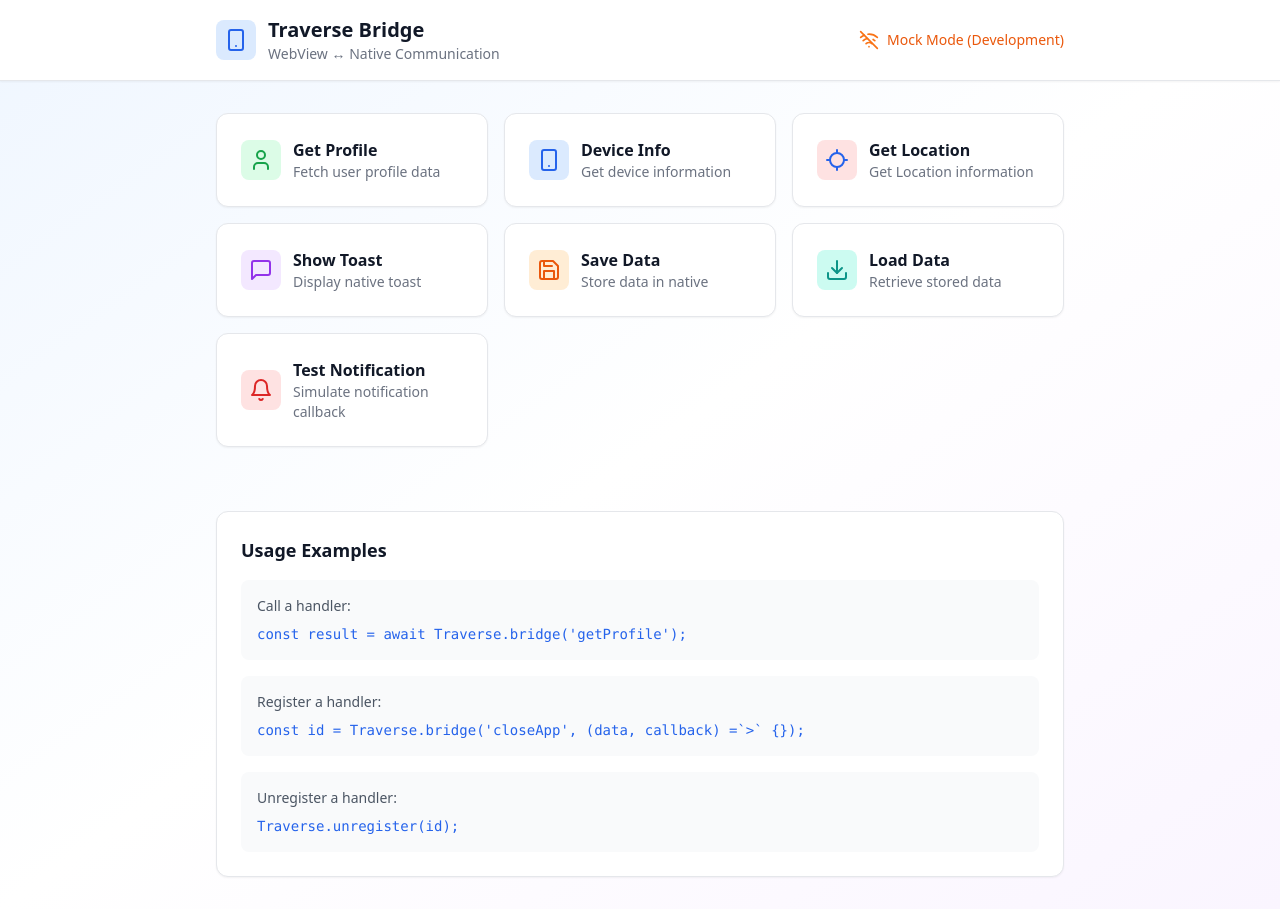
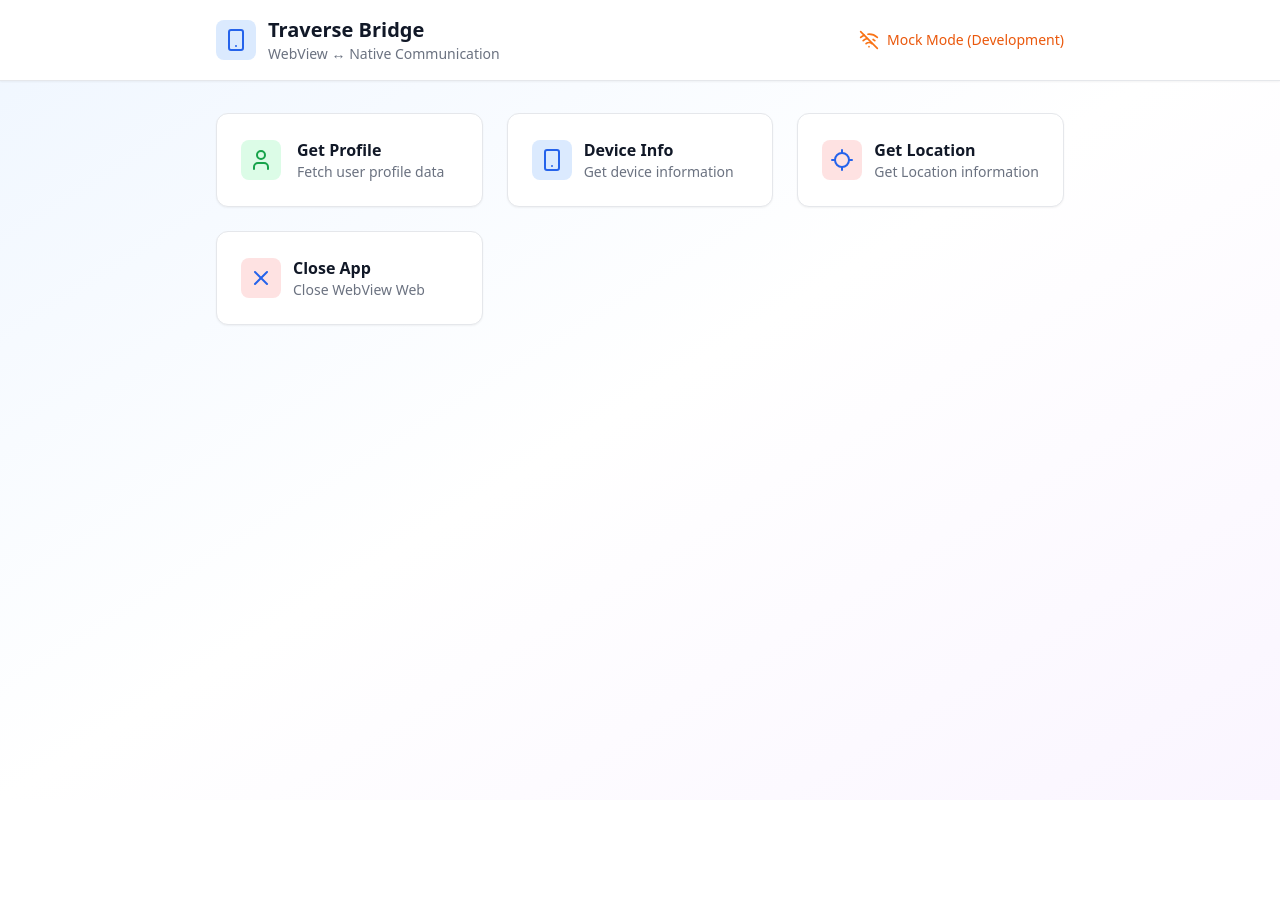
Before and after one commit to SokPeav/React-SDK, a React (Vite) app: page / in a window 1280 px wide. After the commit the page ends 800 px from the top, so only its background shows below. Built offline with nearby package versions, Linux system fonts and the light colour scheme.

Commit message:
update app UI

```diff
--- a/src/App.tsx
+++ b/src/App.tsx
@@ -1,20 +1,17 @@
-import React, { useState, useEffect, useRef } from "react";
-import { Traverse } from "./core/Traverse";
-import { ProfileData, DeviceInfo } from "./types";
 import {
+  Bell,
+  Check,
+  Info,
+  LocateIcon,
   Smartphone,
   User,
-  Info,
   Wifi,
   WifiOff,
-  MessageSquare,
-  Bell,
-  Save,
-  Download,
-  X,
-  Check,
-  LocateIcon,
+  X
 } from "lucide-react";
+import { useEffect, useRef, useState } from "react";
+import { Traverse } from "./core/Traverse";
+import { DeviceInfo, ProfileData } from "./types";
 
 function App() {
   const [isConnected, setIsConnected] = useState(false);
@@ -32,50 +29,25 @@ function App() {
   const closeCallbackRef = useRef<((response?: any) => void) | null>(null);
 
   useEffect(() => {
-    // Check connection status
     setIsConnected(Traverse.available());
 
-    // Register handler for close app requests from native
-    const closeHandlerId = Traverse.bridge(
+    const handlerId = Traverse.bridge(
       "closeApp",
-      (data: any, callback?: (response?: any) => void) => {
-        console.log("Native wants to close app:", data);
+      (data: { reason: string }, callback) => {
+        console.log("✅ Native wants to close app:", data);
         setCloseReason(data?.reason || "Unknown reason");
         setShowCloseDialog(true);
         closeCallbackRef.current = callback || null;
       }
     );
 
-    // Register handler for notifications from native
-    const notificationHandlerId = Traverse.bridge(
-      "onNotification",
-      (data: any) => {
-        const newNotification = {
-          id: Date.now(),
-          title: data.title || "Notification",
-          message: data.message || "No message",
-        };
-        setNotifications((prev) => [...prev, newNotification]);
-
-        // Auto remove after 5 seconds
-        setTimeout(() => {
-          setNotifications((prev) =>
-            prev.filter((n) => n.id !== newNotification.id)
-          );
-        }, 5000);
-      }
-    );
-
     return () => {
-      // Cleanup handlers
       if (Traverse.available()) {
-        Traverse.unregister(closeHandlerId as string);
-        Traverse.unregister(notificationHandlerId as string);
+        Traverse.unregister(handlerId as string);
       }
     };
   }, []);
 
-  console.log(locationInfo);
   const handleGetProfile = async () => {
     setLoading(true);
     try {
@@ -88,7 +60,6 @@ function App() {
       setLoading(false);
     }
   };
-
   const handleGetDeviceInfo = async () => {
     setLoading(true);
     try {
@@ -105,7 +76,7 @@ function App() {
     setLoading(true);
     try {
       const locationData = await Traverse.bridge("getLocationInfo");
-      setLocationInfo(locationData);
+      setLocationInfo(locationData as any);
       setMessage("Location info loaded successfully!");
     } catch (error: any) {
       setMessage(`Error: ${error.message}`);
@@ -114,64 +85,11 @@ function App() {
     }
   };
 
-  const handleShowToast = async () => {
-    setLoading(true);
-    try {
-      await Traverse.bridge("showToast", { message: "Hello from WebView!" });
-      setMessage("Toast shown successfully!");
-    } catch (error: any) {
-      setMessage(`Error: ${error.message}`);
-    } finally {
-      setLoading(false);
-    }
+  const handleCloseApp = async () => {
+    Traverse.bridge("closeApp", { reason: "Mock triggered from UI" });
   };
-
-console.log("📍 Location Info from Native:", locationInfo);
-  const handleSaveData = async () => {
-    setLoading(true);
-    try {
-      await Traverse.bridge("saveToStorage", {
-        key: "user_preference",
-        value: { theme: "dark", notifications: true },
-      });
-      setMessage("Data saved successfully!");
-    } catch (error: any) {
-      setMessage(`Error: ${error.message}`);
-    } finally {
-      setLoading(false);
-    }
-  };
-
-  const handleLoadData = async () => {
-    setLoading(true);
-    try {
-      const data = await Traverse.bridge("getFromStorage", {
-        key: "user_preference",
-      });
-      setMessage(`Loaded data: ${JSON.stringify(data)}`);
-    } catch (error: any) {
-      setMessage(`Error: ${error.message}`);
-    } finally {
-      setLoading(false);
-    }
-  };
-
-  const handleSimulateNotification = async () => {
-    setLoading(true);
-    try {
-      await Traverse.bridge("simulateNotification", {
-        title: "Test Notification",
-        message: "This is a test notification from the bridge!",
-      });
-      setMessage("Notification simulation triggered!");
-    } catch (error: any) {
-      setMessage(`Error: ${error.message}`);
-    } finally {
-      setLoading(false);
-    }
-  };
-
   const handleCloseResponse = (confirmed: boolean) => {
+    console.log(closeCallbackRef);
     if (closeCallbackRef.current) {
       closeCallbackRef.current({
         confirmed,
@@ -286,16 +204,14 @@ console.log("📍 Location Info from Native:", locationInfo);
             <div className="flex space-x-3">
               <button
                 onClick={() => handleCloseResponse(true)}
-                className="flex-1 bg-red-600 text-white px-4 py-2 rounded-lg hover:bg-red-700 transition-colors flex items-center justify-center space-x-2"
+                className=" bg-red-600 text-white px-4 py-2 rounded-lg hover:bg-red-700 transition-colors flex items-center justify-center space-x-2"
               >
-                <Check className="w-4 h-4" />
                 <span>Confirm Close</span>
               </button>
               <button
                 onClick={() => handleCloseResponse(false)}
-                className="flex-1 bg-gray-200 text-gray-800 px-4 py-2 rounded-lg hover:bg-gray-300 transition-colors flex items-center justify-center space-x-2"
+                className=" bg-gray-200 text-gray-800 px-4 py-2 rounded-lg hover:bg-gray-300 transition-colors flex items-center justify-center space-x-2"
               >
-                <X className="w-4 h-4" />
                 <span>Cancel</span>
               </button>
             </div>
@@ -315,28 +231,45 @@ console.log("📍 Location Info from Native:", locationInfo);
           </div>
         )}
 
-        {/* Action Buttons */}
-        <div className="grid grid-cols-1 md:grid-cols-2 lg:grid-cols-3 gap-4 mb-8">
+        <div className="grid grid-cols-1 md:grid-cols-2 lg:grid-cols-3 gap-6">
+          {/* Profile Card with JSON */}
+          <div className="space-y-4">
+            {/* Button Card */}
+            <div className="bg-white rounded-xl border border-gray-200 shadow-sm p-6">
               <button
                 onClick={handleGetProfile}
                 disabled={loading}
-            className="p-6 bg-white rounded-xl shadow-sm border border-gray-200 hover:shadow-md transition-all duration-200 disabled:opacity-50 group"
+                className="w-full flex items-center space-x-4 group"
               >
-            <div className="flex items-center space-x-3">
-              <div className="p-2 bg-green-100 rounded-lg group-hover:bg-green-200 transition-colors">
+                <div className="p-2 bg-green-100 rounded-lg group-hover:bg-green-200 transition">
                   <User className="w-6 h-6 text-green-600" />
                 </div>
                 <div className="text-left">
                   <h3 className="font-semibold text-gray-900">Get Profile</h3>
-                <p className="text-sm text-gray-500">Fetch user profile data</p>
-              </div>
+                  <p className="text-sm text-gray-500">
+                    Fetch user profile data
+                  </p>
                 </div>
               </button>
+            </div>
 
+            {/* JSON Block aligned with button card */}
+            {profile && (
+              <div className="bg-gray-900 text-white rounded-xl border border-gray-700 p-4 text-sm">
+                <h4 className="font-semibold mb-2"> JSON Data</h4>
+                <pre className="whitespace-pre-wrap overflow-x-auto">
+                  {JSON.stringify(profile, null, 2)}
+                </pre>
+              </div>
+            )}
+          </div>
+          <div className="space-y-4">
+            {/* Button Card */}
+            <div className="bg-white rounded-xl border border-gray-200 shadow-sm p-6">
               <button
                 onClick={handleGetDeviceInfo}
                 disabled={loading}
-            className="p-6 bg-white rounded-xl shadow-sm border border-gray-200 hover:shadow-md transition-all duration-200 disabled:opacity-50 group"
+                className="w-full flex items-center space-x-4 group"
               >
                 <div className="flex items-center space-x-3">
                   <div className="p-2 bg-blue-100 rounded-lg group-hover:bg-blue-200 transition-colors">
@@ -344,221 +277,78 @@ console.log("📍 Location Info from Native:", locationInfo);
                   </div>
                   <div className="text-left">
                     <h3 className="font-semibold text-gray-900">Device Info</h3>
-                <p className="text-sm text-gray-500">Get device information</p>
+                    <p className="text-sm text-gray-500">
+                      Get device information
+                    </p>
                   </div>
                 </div>
               </button>
+            </div>
+
+            {/* JSON Block aligned with button card */}
+            {deviceInfo && (
+              <div className="bg-gray-900 text-white rounded-xl border border-gray-700 p-4 text-sm">
+                <h4 className="font-semibold mb-2"> JSON Data</h4>
+                <pre className="whitespace-pre-wrap overflow-x-auto">
+                  {JSON.stringify(deviceInfo, null, 2)}
+                </pre>
+              </div>
+            )}
+          </div>
+          <div className="space-y-4">
+            {/* Button Card */}
+            <div className="bg-white rounded-xl border border-gray-200 shadow-sm p-6">
               <button
                 onClick={handleGetLocationInfo}
                 disabled={loading}
-            className="p-6 bg-white rounded-xl shadow-sm border border-gray-200 hover:shadow-md transition-all duration-200 disabled:opacity-50 group"
+                className="w-full flex items-center space-x-4 group"
               >
                 <div className="flex items-center space-x-3">
                   <div className="p-2 bg-red-100 rounded-lg group-hover:bg-blue-200 transition-colors">
                     <LocateIcon className="w-6 h-6 text-blue-600" />
                   </div>
                   <div className="text-left">
-                <h3 className="font-semibold text-gray-900">Get Location</h3>
+                    <h3 className="font-semibold text-gray-900">
+                      Get Location
+                    </h3>
                     <p className="text-sm text-gray-500">
                       Get Location information
                     </p>
                   </div>
                 </div>
               </button>
+            </div>
 
+            {/* JSON Block aligned with button card */}
+            {locationInfo && (
+              <div className="bg-gray-900 text-white rounded-xl border border-gray-700 p-4 text-sm">
+                <h4 className="font-semibold mb-2"> JSON Data</h4>
+                <pre className="whitespace-pre-wrap overflow-x-auto">
+                  {JSON.stringify(locationInfo, null, 2)}
+                </pre>
+              </div>
+            )}
+          </div>
+          <div className="space-y-4">
+            {/* Button Card */}
+            <div className="bg-white rounded-xl border border-gray-200 shadow-sm p-6">
               <button
-            onClick={handleShowToast}
+                onClick={() => {
+                  handleCloseApp();
+                }}
                 disabled={loading}
-            className="p-6 bg-white rounded-xl shadow-sm border border-gray-200 hover:shadow-md transition-all duration-200 disabled:opacity-50 group"
+                className="w-full flex items-center space-x-4 group"
               >
                 <div className="flex items-center space-x-3">
-              <div className="p-2 bg-purple-100 rounded-lg group-hover:bg-purple-200 transition-colors">
-                <MessageSquare className="w-6 h-6 text-purple-600" />
+                  <div className="p-2 bg-red-100 rounded-lg group-hover:bg-blue-200 transition-colors">
+                    <X className="w-6 h-6 text-blue-600" />
                   </div>
                   <div className="text-left">
-                <h3 className="font-semibold text-gray-900">Show Toast</h3>
-                <p className="text-sm text-gray-500">Display native toast</p>
+                    <h3 className="font-semibold text-gray-900">Close App</h3>
+                    <p className="text-sm text-gray-500">Close WebView Web</p>
                   </div>
                 </div>
               </button>
-
-          <button
-            onClick={handleSaveData}
-            disabled={loading}
-            className="p-6 bg-white rounded-xl shadow-sm border border-gray-200 hover:shadow-md transition-all duration-200 disabled:opacity-50 group"
-          >
-            <div className="flex items-center space-x-3">
-              <div className="p-2 bg-orange-100 rounded-lg group-hover:bg-orange-200 transition-colors">
-                <Save className="w-6 h-6 text-orange-600" />
-              </div>
-              <div className="text-left">
-                <h3 className="font-semibold text-gray-900">Save Data</h3>
-                <p className="text-sm text-gray-500">Store data in native</p>
-              </div>
-            </div>
-          </button>
-
-          <button
-            onClick={handleLoadData}
-            disabled={loading}
-            className="p-6 bg-white rounded-xl shadow-sm border border-gray-200 hover:shadow-md transition-all duration-200 disabled:opacity-50 group"
-          >
-            <div className="flex items-center space-x-3">
-              <div className="p-2 bg-teal-100 rounded-lg group-hover:bg-teal-200 transition-colors">
-                <Download className="w-6 h-6 text-teal-600" />
-              </div>
-              <div className="text-left">
-                <h3 className="font-semibold text-gray-900">Load Data</h3>
-                <p className="text-sm text-gray-500">Retrieve stored data</p>
-              </div>
-            </div>
-          </button>
-
-          <button
-            onClick={handleSimulateNotification}
-            disabled={loading}
-            className="p-6 bg-white rounded-xl shadow-sm border border-gray-200 hover:shadow-md transition-all duration-200 disabled:opacity-50 group"
-          >
-            <div className="flex items-center space-x-3">
-              <div className="p-2 bg-red-100 rounded-lg group-hover:bg-red-200 transition-colors">
-                <Bell className="w-6 h-6 text-red-600" />
-              </div>
-              <div className="text-left">
-                <h3 className="font-semibold text-gray-900">
-                  Test Notification
-                </h3>
-                <p className="text-sm text-gray-500">
-                  Simulate notification callback
-                </p>
-              </div>
-            </div>
-          </button>
-        </div>
-
-        {/* Data Display */}
-        <div className="grid grid-cols-1 lg:grid-cols-2 gap-6">
-          {/* Profile Data */}
-          {profile && (
-            <div className="bg-white rounded-xl shadow-sm border border-gray-200 p-6">
-              <div className="flex items-center space-x-3 mb-4">
-                <div className="p-2 bg-green-100 rounded-lg">
-                  <User className="w-5 h-5 text-green-600" />
-                </div>
-                <h3 className="text-lg font-semibold text-gray-900">
-                  User Profile
-                </h3>
-              </div>
-
-              <div className="space-y-3">
-                <div className="flex items-center space-x-3">
-                  {profile.avatar && (
-                    <img
-                      src={profile.avatar}
-                      alt="Avatar"
-                      className="w-12 h-12 rounded-full object-cover"
-                    />
-                  )}
-                  <div>
-                    <p className="font-medium text-gray-900">{profile.name}</p>
-                    <p className="text-sm text-gray-500">{profile.email}</p>
-                  </div>
-                </div>
-                <div className="pt-2 border-t border-gray-100">
-                  <p className="text-sm text-gray-600">
-                    ID: <span className="font-mono">{profile.id}</span>
-                  </p>
-                </div>
-              </div>
-            </div>
-          )}
-
-          {/* Device Info */}
-          {deviceInfo && (
-            <div className="bg-white rounded-xl shadow-sm border border-gray-200 p-6">
-              <div className="flex items-center space-x-3 mb-4">
-                <div className="p-2 bg-blue-100 rounded-lg">
-                  <Smartphone className="w-5 h-5 text-blue-600" />
-                </div>
-                <h3 className="text-lg font-semibold text-gray-900">
-                  Device Information
-                </h3>
-              </div>
-
-              <div className="space-y-3">
-                <div className="grid grid-cols-2 gap-4">
-                  <div>
-                    <p className="text-sm text-gray-500">Platform</p>
-                    <p className="font-medium text-gray-900 capitalize">
-                      {deviceInfo.platform}
-                    </p>
-                  </div>
-                  <div>
-                    <p className="text-sm text-gray-500">Version</p>
-                    <p className="font-medium text-gray-900">
-                      {deviceInfo.version}
-                    </p>
-                  </div>
-                </div>
-                {deviceInfo.model && (
-                  <div>
-                    <p className="text-sm text-gray-500">Model</p>
-                    <p className="font-medium text-gray-900">
-                      {deviceInfo.model}
-                    </p>
-                  </div>
-                )}
-                {deviceInfo.osVersion && (
-                  <div>
-                    <p className="text-sm text-gray-500">OS Version</p>
-                    <p className="font-medium text-gray-900 text-xs break-all">
-                      {deviceInfo.osVersion}
-                    </p>
-                  </div>
-                )}
-              </div>
-            </div>
-          )}
-          {locationInfo && (
-            <div className="bg-white rounded-xl shadow-sm border border-gray-200 p-6">
-              <div className="flex items-center space-x-3 mb-4">
-                <div className="p-2 bg-blue-100 rounded-lg">
-                  <Smartphone className="w-5 h-5 text-blue-600" />
-                </div>
-                <h3 className="text-lg font-semibold text-gray-900">
-                  Device Information
-                </h3>
-              </div>
-
-              <div className="space-y-3">
-                <p>Latitude: {locationInfo?.lat ?? "111"}</p>
-                <p>Longitude: {locationInfo?.lng ?? "22222"}</p>
-              </div>
-            </div>
-          )}
-        </div>
-
-        {/* Usage Examples */}
-        <div className="mt-8 bg-white rounded-xl shadow-sm border border-gray-200 p-6">
-          <h3 className="text-lg font-semibold text-gray-900 mb-4">
-            Usage Examples
-          </h3>
-          <div className="space-y-4 text-sm">
-            <div className="bg-gray-50 rounded-lg p-4">
-              <p className="text-gray-600 mb-2">Call a handler:</p>
-              <code className="text-blue-600">
-                const result = await Traverse.bridge('getProfile');
-              </code>
-            </div>
-            <div className="bg-gray-50 rounded-lg p-4">
-              <p className="text-gray-600 mb-2">Register a handler:</p>
-              <code className="text-blue-600">
-                const id = Traverse.bridge('closeApp', (data, callback) =`&gt;`{" "}
-                {"{}"});
-              </code>
-            </div>
-            <div className="bg-gray-50 rounded-lg p-4">
-              <p className="text-gray-600 mb-2">Unregister a handler:</p>
-              <code className="text-blue-600">Traverse.unregister(id);</code>
             </div>
           </div>
         </div>
--- a/src/index.ts
+++ b/src/index.ts
@@ -8,7 +8,7 @@ export type {
   TraverseRequest,
   ProfileData,
   DeviceInfo,
-  WingTraverseMethods,
+  // WingTraverseMethods,
 } from "./types";
 
 // Bridge export for advanced usage
--- a/src/types/global.d.ts
+++ b/src/types/global.d.ts
@@ -14,7 +14,7 @@ declare global {
 
     // Android WebView - Using unified name "TraverseBridge"
     [GLOBAL_BRIDGE_NAME]?: {
-      processRequest: (message: string) => void;
+      processRequest: (message: TraverseRequest) => void;
     };
 
     // React Native - Using unified name "TraverseBridge"
```
Also changed, not shown: src/core/Traverse.ts (+26 -52 lines). Lines whose indentation alone changed are shown as unchanged.
